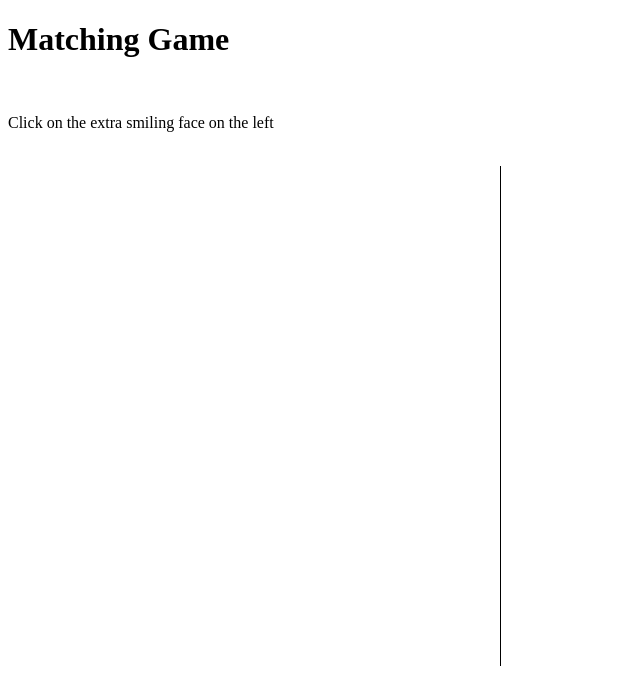
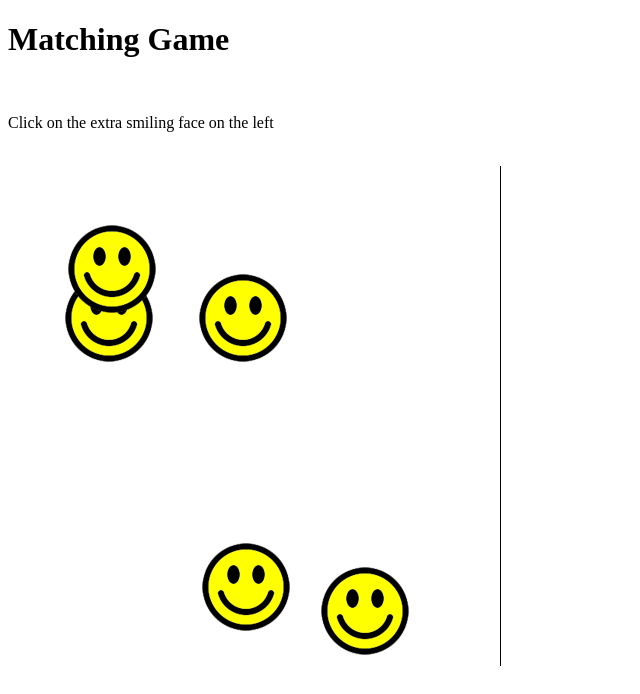
Before and after one commit to zhby99/Collection-of-Webpages, a plain HTML site: page Face-Matching/FaceMatching.html in a window 1280 px wide. Shown: the whole page, without its empty margins (0-640 px from the left). Drawn offline with Linux system fonts and the light colour scheme.

Commit message:
generate faces

```diff
--- a/Face-Matching/FaceMatching.html
+++ b/Face-Matching/FaceMatching.html
@@ -11,7 +11,21 @@
     </style>
 
   </head>
-  <body>
+  <body onload="generateFaces()">
+    <script>
+      var numberOfFaces = 5;
+      function generateFaces() {
+        var theLeftSide = document.getElementById("leftSide");
+        for (var i = 0; i < numberOfFaces; i++) {
+          var newImg = document.createElement("img");
+          newImg.src="smile.png";
+          newImg.style.top = Math.floor(400*Math.random())+"px";
+          newImg.style.left = Math.floor(400*Math.random())+"px";
+          theLeftSide.appendChild(newImg);
+        }
+      }
+
+    </script>
     <h1>Matching Game</h1><br>
     <p>Click on the extra smiling face on the left</p><br>
     <div id="leftSide">
```
